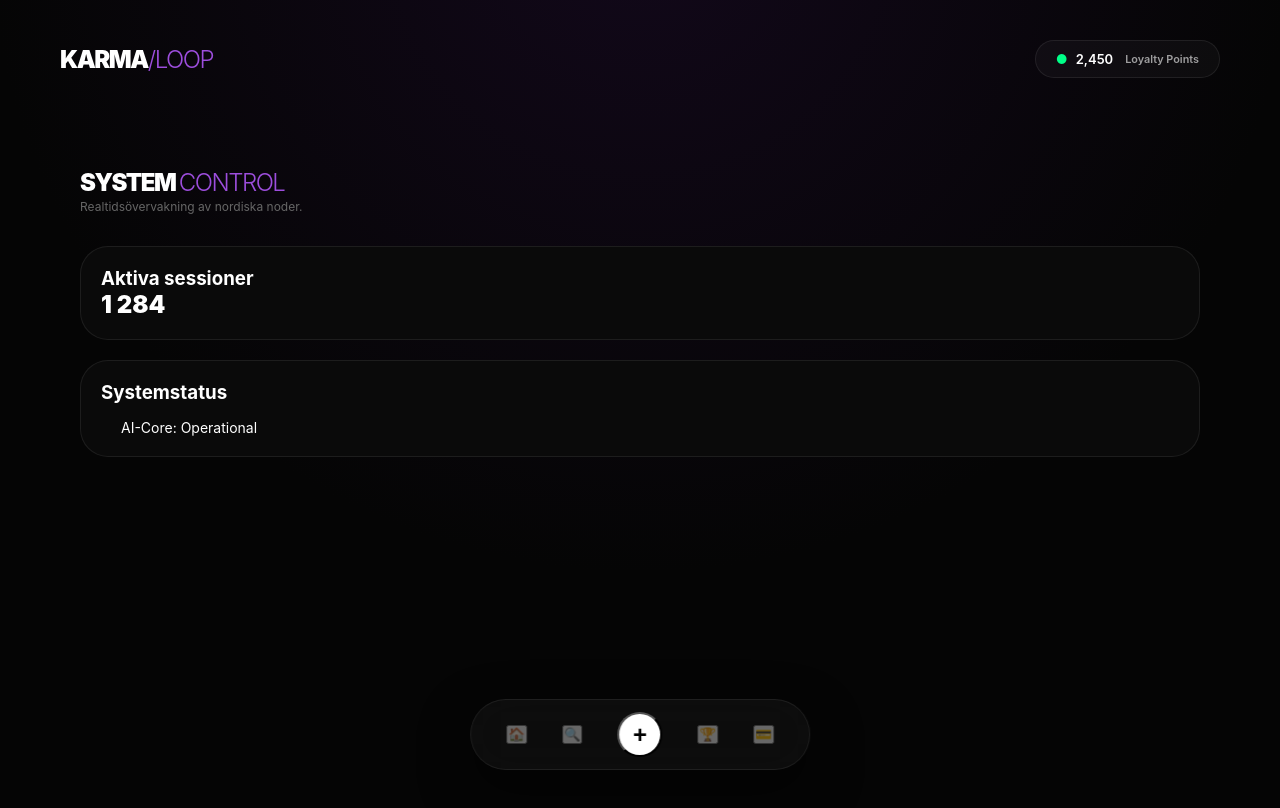
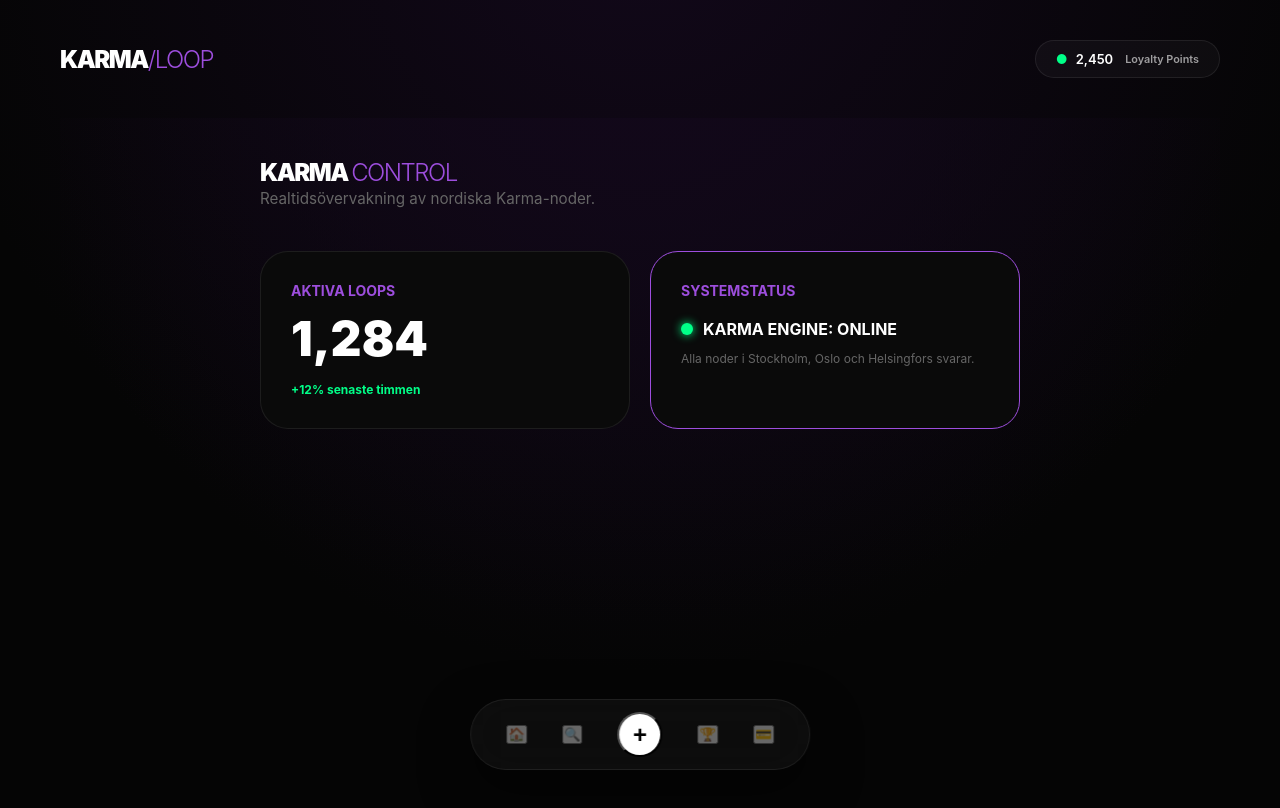
Before and after one commit to gascheckking/marketbeg-appGem, a Next.js app: page /admin in a window 1280 px wide. Shown: the top 808 px of the page. Built offline with nearby package versions, Linux system fonts and the light colour scheme.

Commit message:
Update page.tsx

```diff
--- a/app/admin/page.tsx
+++ b/app/admin/page.tsx
@@ -1,26 +1,30 @@
 "use client";
 import React from 'react';
 
-export default function Admin() {
+export default function AdminPage() {
   return (
-    <div className="app-shell" style={{ padding: '20px' }}>
-      <header style={{ marginTop: '30px', marginBottom: '30px' }}>
-        <h1 className="logo">SYSTEM <span className="ai-text">CONTROL</span></h1>
-        <p className="muted" style={{ fontSize: '12px' }}>
-          Realtidsövervakning av nordiska noder.
-        </p>
-      </header>
+    <div className="web-container" style={{ padding: '40px 20px' }}>
+      <div className="content-wrapper" style={{ maxWidth: '800px' }}>
+        <header style={{ marginBottom: '40px' }}>
+          <h1 className="logo">KARMA <span style={{ color: '#9d4edd' }}>CONTROL</span></h1>
+          <p className="muted">Realtidsövervakning av nordiska Karma-noder.</p>
+        </header>
 
-      <div className="glow-card" style={{ padding: '20px', marginBottom: '20px' }}>
-        <h3 style={{ margin: 0 }}>Aktiva sessioner</h3>
-        <p style={{ fontSize: '24px', fontWeight: 900, color: 'var(--accent)' }}>1 284</p>
-      </div>
+        <div style={{ display: 'grid', gridTemplateColumns: '1fr 1fr', gap: '20px' }}>
+          <div className="glow-card" style={{ padding: '30px' }}>
+            <h3 style={{ fontSize: '14px', color: '#9d4edd', textTransform: 'uppercase' }}>Aktiva Loops</h3>
+            <p style={{ fontSize: '3rem', fontWeight: 900, margin: '10px 0' }}>1,284</p>
+            <span className="success-text" style={{ fontSize: '12px' }}>+12% senaste timmen</span>
+          </div>
 
-      <div className="glow-card" style={{ padding: '20px' }}>
-        <h3 style={{ marginBottom: '15px' }}>Systemstatus</h3>
-        <div style={{ display: 'flex', gap: '10px', alignItems: 'center' }}>
-          <div style={{ width: '10px', height: '10px', background: 'var(--accent)', borderRadius: '50%' }}></div>
-          <span style={{ fontSize: '14px' }}>AI-Core: Operational</span>
+          <div className="glow-card" style={{ padding: '30px', border: '1px solid #9d4edd' }}>
+            <h3 style={{ fontSize: '14px', color: '#9d4edd', textTransform: 'uppercase' }}>Systemstatus</h3>
+            <div style={{ marginTop: '20px', display: 'flex', alignItems: 'center', gap: '10px' }}>
+              <div style={{ width: '12px', height: '12px', background: '#00ff88', borderRadius: '50%', boxShadow: '0 0 10px #00ff88' }}></div>
+              <span style={{ fontWeight: 700 }}>KARMA ENGINE: ONLINE</span>
+            </div>
+            <p className="muted" style={{ fontSize: '12px', marginTop: '10px' }}>Alla noder i Stockholm, Oslo och Helsingfors svarar.</p>
+          </div>
         </div>
       </div>
     </div>
```
